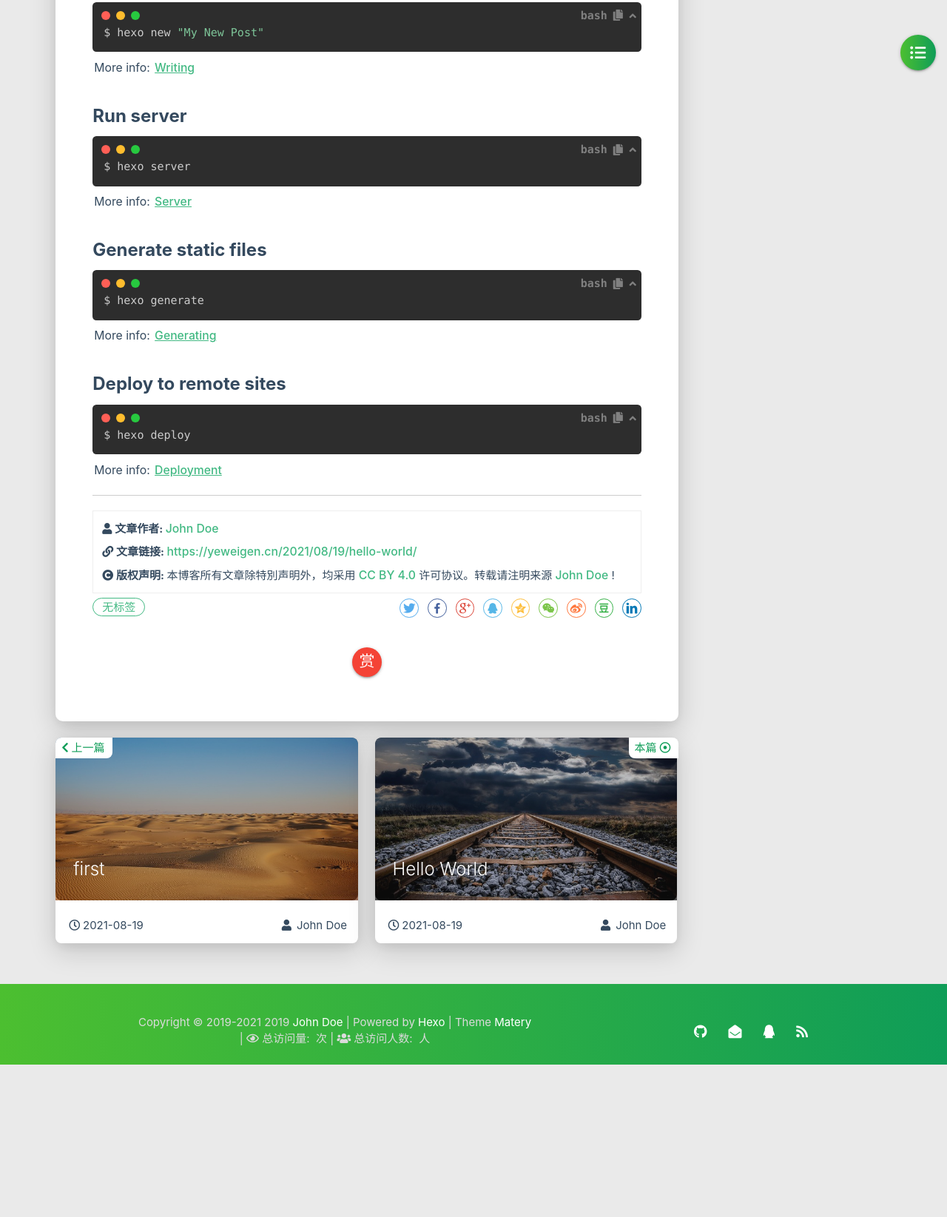
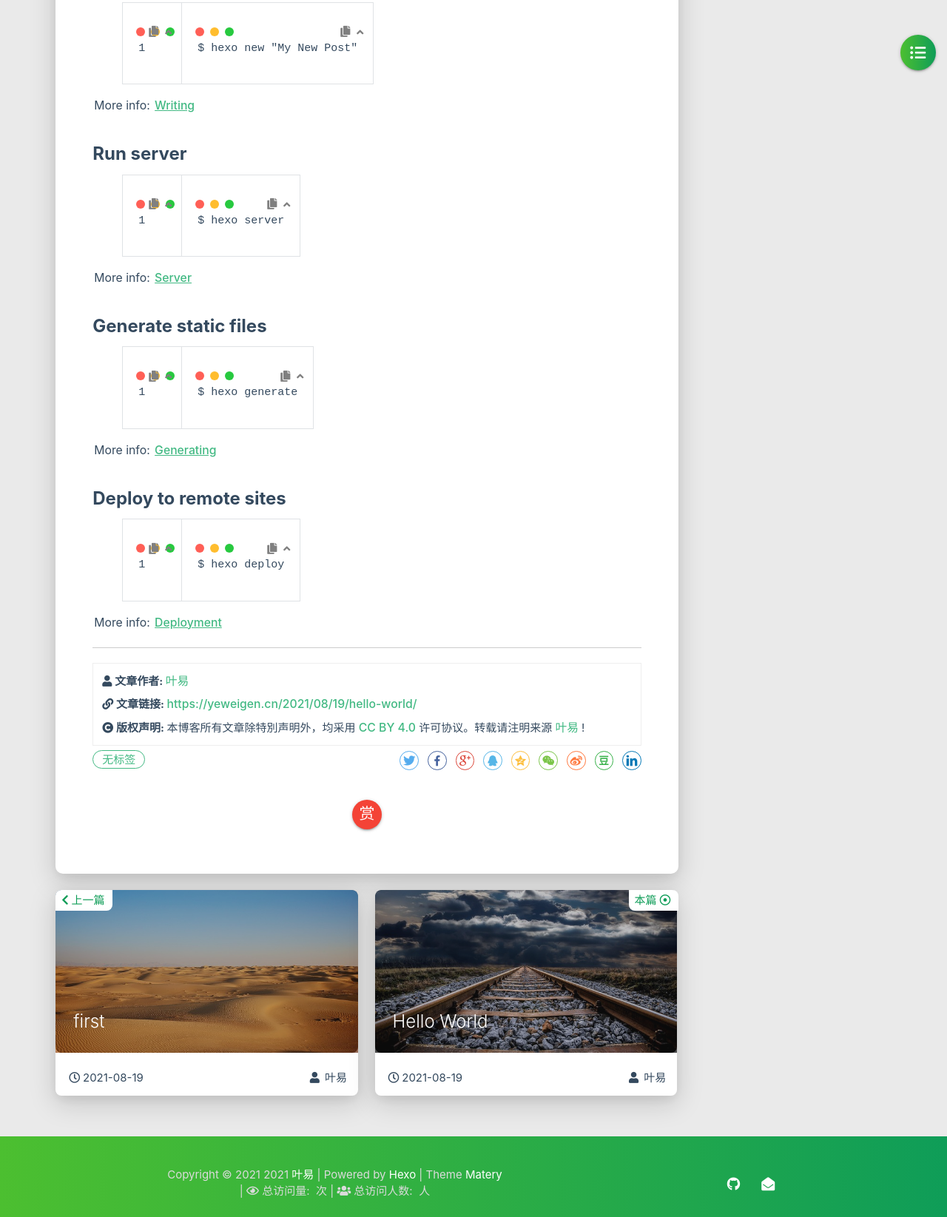
Before and after one commit to knight0707/blog, a plain HTML site: page 2021/08/19/hello-world/index.html in a window 1280 px wide. Shown: the part 629-2274 px from the top of the page at 74% size. Before the commit the page ends 2068 px from the top, so only its background shows below. Drawn offline with Linux system fonts and the light colour scheme; some packages are replaced by stand-ins of ours; a script that the page names is missing.

Commit message:
Site updated: 2021-08-20 16:19:42

```diff
--- a/2021/08/19/hello-world/index.html
+++ b/2021/08/19/hello-world/index.html
@@ -4,7 +4,7 @@
 
 <head>
     <meta charset="utf-8">
-    <meta name="keywords" content="Hello World, 叶易的博客">
+    <meta name="keywords" content="Hello World, 叶易,叶卫根,架构,架构设计,业务架构,java,JVM,源码分析,netty,Spring,MQ,Kafka,redis,RocketMQ,分布式事务">
     <meta name="description" content="">
     <meta http-equiv="X-UA-Compatible" content="IE=edge">
     <meta name="viewport" content="width=device-width, initial-scale=1.0, user-scalable=no">
@@ -465,17 +465,17 @@
         <div class="card-content article-card-content">
             <div id="articleContent">
                 <p>Welcome to <a target="_blank" rel="noopener" href="https://hexo.io/">Hexo</a>! This is your very first post. Check <a target="_blank" rel="noopener" href="https://hexo.io/docs/">documentation</a> for more info. If you get any problems when using Hexo, you can find the answer in <a target="_blank" rel="noopener" href="https://hexo.io/docs/troubleshooting.html">troubleshooting</a> or you can ask me on <a target="_blank" rel="noopener" href="https://github.com/hexojs/hexo/issues">GitHub</a>.</p>
-<h2 id="Quick-Start"><a href="#Quick-Start" class="headerlink" title="Quick Start"></a>Quick Start</h2><h3 id="Create-a-new-post"><a href="#Create-a-new-post" class="headerlink" title="Create a new post"></a>Create a new post</h3><pre class=" language-bash"><code class="language-bash">$ hexo new <span class="token string">"My New Post"</span>
-</code></pre>
+<h2 id="Quick-Start"><a href="#Quick-Start" class="headerlink" title="Quick Start"></a>Quick Start</h2><h3 id="Create-a-new-post"><a href="#Create-a-new-post" class="headerlink" title="Create a new post"></a>Create a new post</h3><figure class="highlight bash"><table><tr><td class="gutter"><pre><span class="line">1</span><br></pre></td><td class="code"><pre><span class="line">$ hexo new <span class="string">&quot;My New Post&quot;</span></span><br></pre></td></tr></table></figure>
+
 <p>More info: <a target="_blank" rel="noopener" href="https://hexo.io/docs/writing.html">Writing</a></p>
-<h3 id="Run-server"><a href="#Run-server" class="headerlink" title="Run server"></a>Run server</h3><pre class=" language-bash"><code class="language-bash">$ hexo server
-</code></pre>
+<h3 id="Run-server"><a href="#Run-server" class="headerlink" title="Run server"></a>Run server</h3><figure class="highlight bash"><table><tr><td class="gutter"><pre><span class="line">1</span><br></pre></td><td class="code"><pre><span class="line">$ hexo server</span><br></pre></td></tr></table></figure>
+
 <p>More info: <a target="_blank" rel="noopener" href="https://hexo.io/docs/server.html">Server</a></p>
-<h3 id="Generate-static-files"><a href="#Generate-static-files" class="headerlink" title="Generate static files"></a>Generate static files</h3><pre class=" language-bash"><code class="language-bash">$ hexo generate
-</code></pre>
+<h3 id="Generate-static-files"><a href="#Generate-static-files" class="headerlink" title="Generate static files"></a>Generate static files</h3><figure class="highlight bash"><table><tr><td class="gutter"><pre><span class="line">1</span><br></pre></td><td class="code"><pre><span class="line">$ hexo generate</span><br></pre></td></tr></table></figure>
+
 <p>More info: <a target="_blank" rel="noopener" href="https://hexo.io/docs/generating.html">Generating</a></p>
-<h3 id="Deploy-to-remote-sites"><a href="#Deploy-to-remote-sites" class="headerlink" title="Deploy to remote sites"></a>Deploy to remote sites</h3><pre class=" language-bash"><code class="language-bash">$ hexo deploy
-</code></pre>
+<h3 id="Deploy-to-remote-sites"><a href="#Deploy-to-remote-sites" class="headerlink" title="Deploy to remote sites"></a>Deploy to remote sites</h3><figure class="highlight bash"><table><tr><td class="gutter"><pre><span class="line">1</span><br></pre></td><td class="code"><pre><span class="line">$ hexo deploy</span><br></pre></td></tr></table></figure>
+
 <p>More info: <a target="_blank" rel="noopener" href="https://hexo.io/docs/one-command-deployment.html">Deployment</a></p>
 
 
@@ -493,7 +493,7 @@
                     </i>
                 </span>
                 <span class="reprint-info">
-                    <a href="/about" rel="external nofollow noreferrer">John Doe</a>
+                    <a href="/about" rel="external nofollow noreferrer">叶易</a>
                 </span>
             </div>
             <div class="reprint__type">
@@ -516,7 +516,7 @@
                     本博客所有文章除特別声明外，均采用
                     <a href="https://creativecommons.org/licenses/by/4.0/deed.zh" rel="external nofollow noreferrer" target="_blank">CC BY 4.0</a>
                     许可协议。转载请注明来源
-                    <a href="/about" target="_blank">John Doe</a>
+                    <a href="/about" target="_blank">叶易</a>
                     !
                 </span>
             </div>
@@ -734,7 +734,7 @@
                         <span class="publish-author">
 
                             <i class="fas fa-user fa-fw"></i>
-                            John Doe
+                            叶易
 
                         </span>
                     </div>
@@ -771,7 +771,7 @@
                         <span class="publish-author">
 
                             <i class="fas fa-user fa-fw"></i>
-                            John Doe
+                            叶易
 
                         </span>
                     </div>
@@ -967,10 +967,10 @@
         <div class="col s12 m8 l8 copy-right">
             Copyright&nbsp;&copy;
 
-                <span id="year">2019-2021</span>
+                <span id="year">2021</span>
 
-            <span id="year">2019</span>
-            <a href="/about" target="_blank">John Doe</a>
+            <span id="year">2021</span>
+            <a href="/about" target="_blank">叶易</a>
             |&nbsp;Powered by&nbsp;<a href="https://hexo.io/" target="_blank">Hexo</a>
             |&nbsp;Theme&nbsp;<a href="https://github.com/blinkfox/hexo-theme-matery" target="_blank">Matery</a>
             <br>
@@ -997,13 +997,13 @@
 
         </div>
         <div class="col s12 m4 l4 social-link social-statis">
-    <a href="https://github.com/blinkfox" class="tooltipped" target="_blank" data-tooltip="访问我的GitHub" data-position="top" data-delay="50">
+    <a href="https://github.com/knight0707" class="tooltipped" target="_blank" data-tooltip="访问我的GitHub" data-position="top" data-delay="50">
         <i class="fab fa-github"></i>
     </a>
 
 
 
-    <a href="mailto:1181062873@qq.com" class="tooltipped" target="_blank" data-tooltip="邮件联系我" data-position="top" data-delay="50">
+    <a href="mailto:yeweigen0909@126.com" class="tooltipped" target="_blank" data-tooltip="邮件联系我" data-position="top" data-delay="50">
         <i class="fas fa-envelope-open"></i>
     </a>
 
@@ -1013,19 +1013,11 @@
 
 
 
-    <a href="tencent://AddContact/?fromId=50&fromSubId=1&subcmd=all&uin=1181062873" class="tooltipped" target="_blank" data-tooltip="QQ联系我: 1181062873" data-position="top" data-delay="50">
-        <i class="fab fa-qq"></i>
-    </a>
 
 
 
 
 
-
-
-    <a href="/atom.xml" class="tooltipped" target="_blank" data-tooltip="RSS 订阅" data-position="top" data-delay="50">
-        <i class="fas fa-rss"></i>
-    </a>
 
 </div>
     </div>
```
Also changed, not shown: 2021/08/19/first/index.html (+10 -18 lines), about/index.html (+12 -36 lines), archives/2021/08/index.html (+8 -16 lines), archives/2021/index.html (+8 -16 lines), archives/index.html (+8 -16 lines), categories/index.html (+6 -14 lines), friends/index.html (+6 -14 lines), index.html (+10 -26 lines), tags/index.html (+6 -14 lines).
